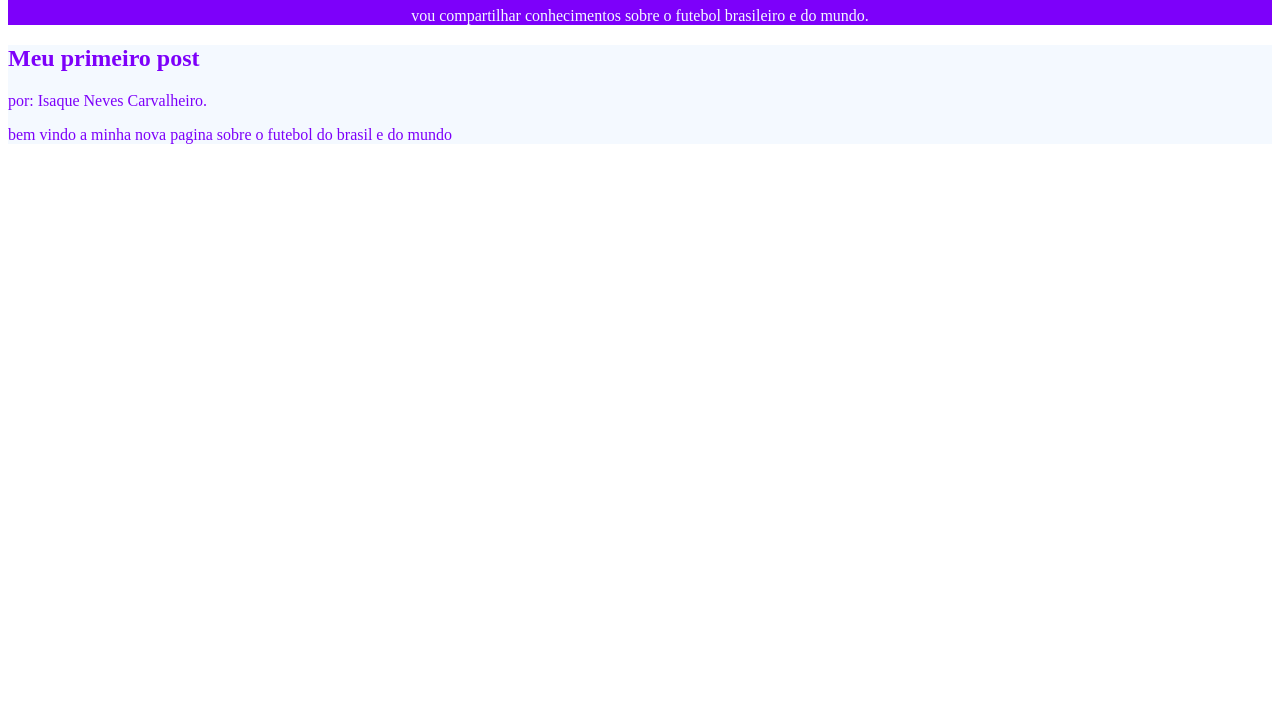
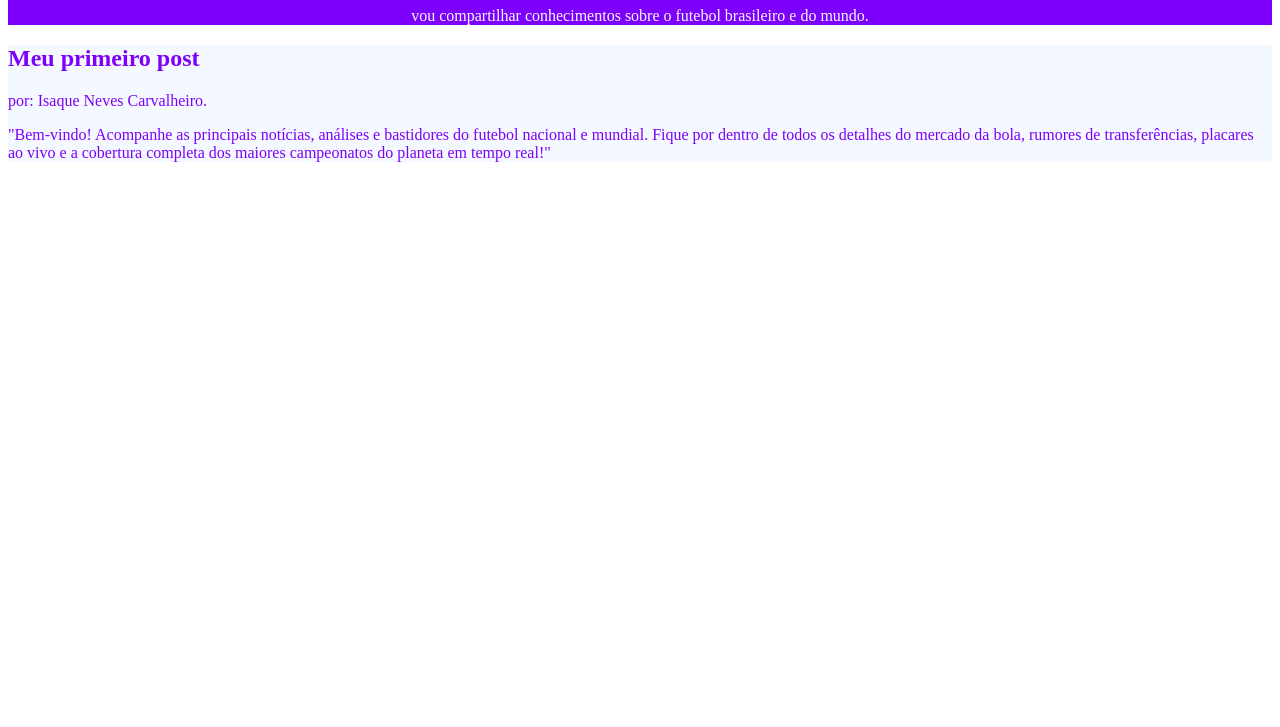
Before and after one commit to isaquecarvalheiro-cell/projeto_1, a plain HTML site: page index.html in a window 1280 px wide. Shown: the part 73-800 px from the top of the page. Drawn offline with Linux system fonts and the light colour scheme.

Commit message:
auterei a descrição

```diff
--- a/index.html
+++ b/index.html
@@ -24,7 +24,7 @@
         <main>
             <h2>Meu primeiro post</h2>
             <p>por: Isaque Neves Carvalheiro.</p>
-            <p>bem vindo a minha nova pagina sobre o futebol do brasil e do mundo  </p>
+            <p>"Bem-vindo! Acompanhe as principais notícias, análises e bastidores do futebol nacional e mundial. Fique por dentro de todos os detalhes do mercado da bola, rumores de transferências, placares ao vivo e a cobertura completa dos maiores campeonatos do planeta em tempo real!"</p>
         </main>
         </body>
  </html>
```
